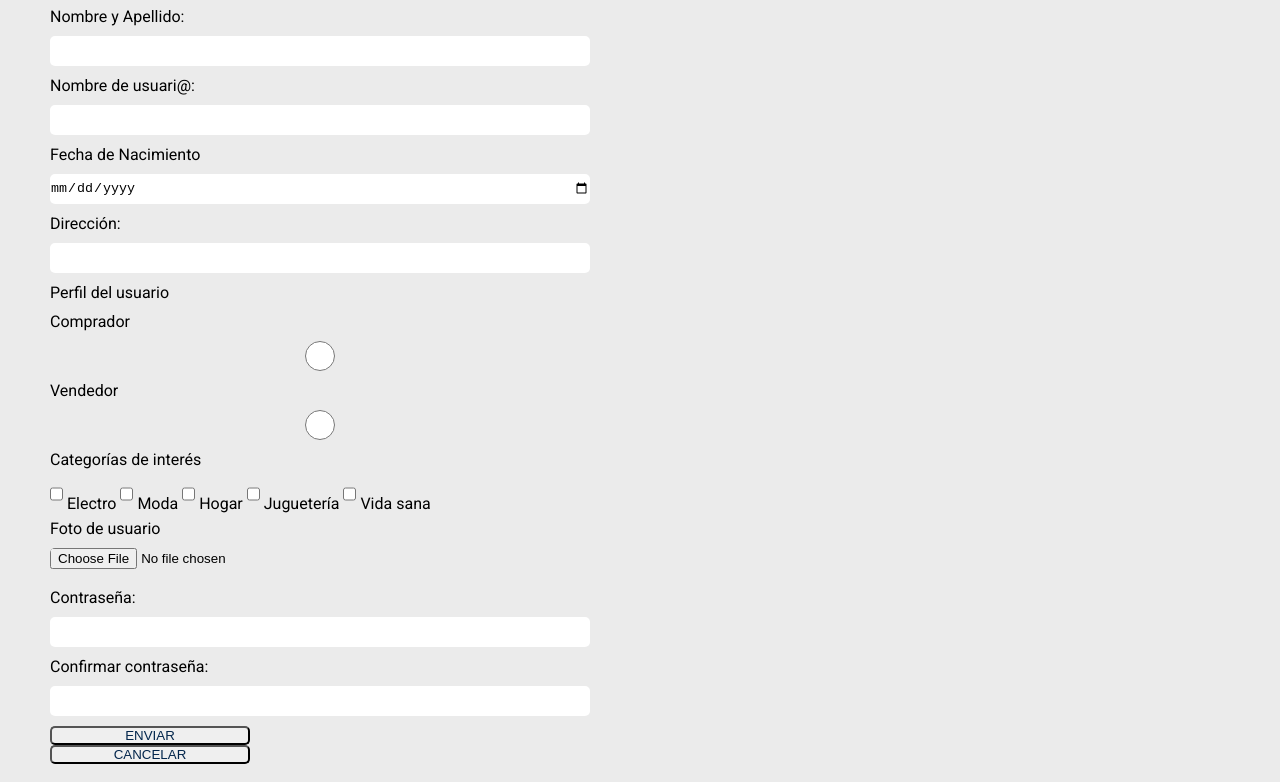
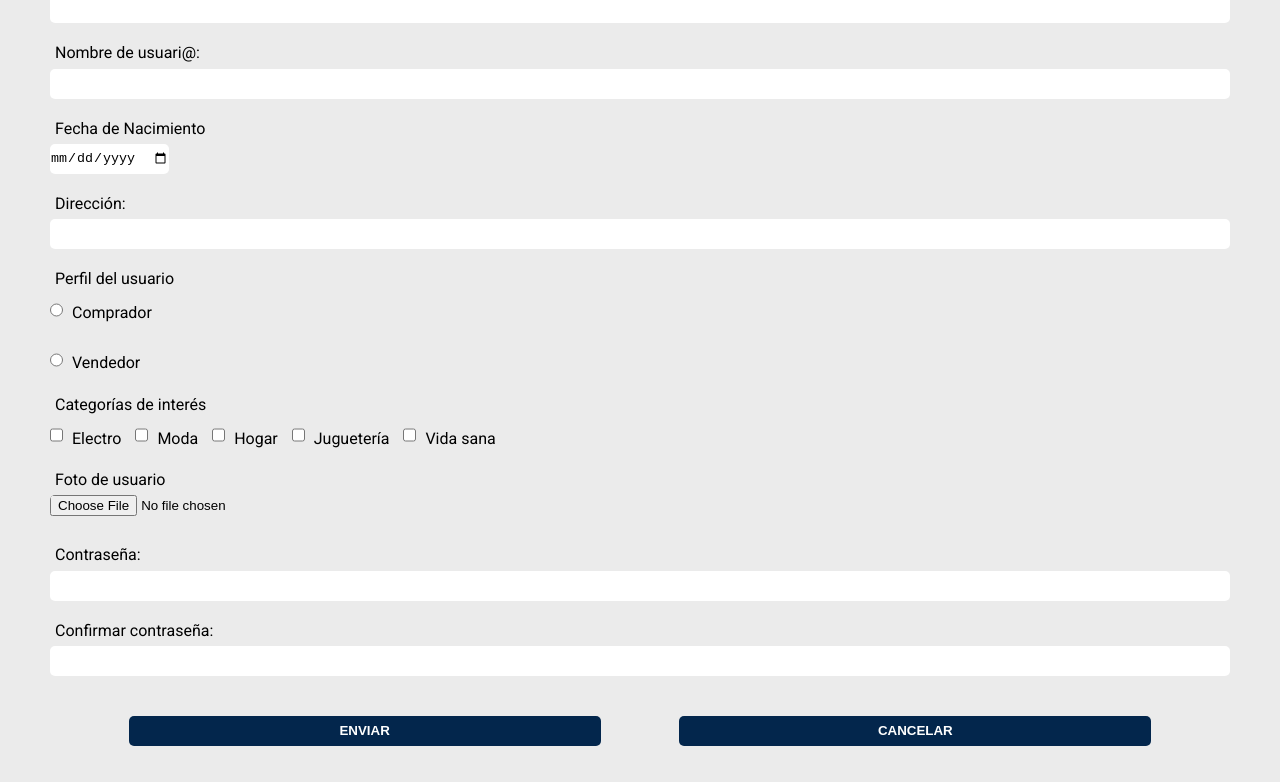
Before and after one commit to lucontigiani/mercado-liebre, a website: page views/register.html in a window 1280 px wide. Shown: the part 238-1020 px from the top of the page. Drawn offline with Linux system fonts and the light colour scheme; files whose address does not match are found by name.

Commit message:
register update

```diff
--- a/public/css/styles.css
+++ b/public/css/styles.css
@@ -107,7 +107,7 @@ p {
 }
 
 .logo {
-    width: 50%;
+    width: 40%;
     display: block;
     margin-left: auto;
     margin-right: 10px;
@@ -220,8 +220,80 @@ footer .modulo-footer {
     background-color: white;
     text-align: center;
 }
+
+/* register */
+
+.register form {
+    width: 100%;
+    padding: 50px;
+}
+
+.register form input {
+    height: 30px;
+    border-radius: 5px;
+    border-style: none;
+    margin-bottom: 20px;
+
+}
+
+.register form label {
+    padding-bottom: 10px;
+    vertical-align: super;
+    margin-left: 5px;
+    margin-right: 10px;
+}
+
+.register form button {
+    font-weight: bold;
+    background-color: #03264C;
+    width: 40%;
+    border-radius: 5px;
+    color: white;
+    height: 30px;
+    display: inline-block;
+    border-style: none;
+    -webkit-transition: all 0.4s ease;
+    -moz-transition: all 0.4s ease;
+    -ms-transition: all 0.4s ease;
+    -o-transition: all 0.4s ease;
+    transition: all 0.4s ease;
+}
+
+button.enviar:hover {
+    background-color: rgb(114, 250, 114);
+
+}
+.categorias {
+    display: inline-block;
+
+
+}
+
+.botones {
+    display: flex;
+    justify-content: space-evenly;
+    margin-top: 20px;
+
+}
+
+.option {
+    display: inline-block;
+
+}
+
+input[type=text],
+input[type=password] {
+ width: 100%;
+}
+
+
 /* tablet */
 @media (min-width: 481px) {
+
+.navbar {
+    display: none;
+    padding: 10px;
+}
 
 .encabezado .logo {
     padding: 10px 10px 10px 15px;
@@ -274,11 +346,6 @@ footer .modulo-footer {
     font-size: 16px;
 }
 
-.navbar {
-    display: flex;
-    justify-content: space-between;
-}
-
 .nav, .login {
     display: inline-block;
 }
@@ -310,13 +377,20 @@ footer .modulo-footer {
     padding-left: 5px;
 }
 
-.burger-menu {
-    display: none;
-}
+
 }
 
 /* laptop*/
 @media (min-width: 769px) {
+
+    .navbar {
+        display: flex;
+        justify-content: space-between;
+    }
+
+    .burger-menu {
+        display: none;
+    }
 
     .cont-header  {
         display: flex;
@@ -333,7 +407,7 @@ footer .modulo-footer {
     }
 
     .logo {
-        width: 50%;
+        width: 30%;
         display: block;
         margin-left: 0;
         margin-right: 0;
@@ -373,34 +447,3 @@ footer .modulo-footer {
 @media (min-width: 1280px) {
 
 }
-
-/* register */
-
-.register form {
-    display:flex;
-    flex-direction: column;
-    width: 50%;
-    padding: 50px;
-}
-
-.register form input {
-    height: 30px;
-    border-radius: 5px;
-    border-style: none;
-    margin-bottom: 10px;
-
-}
-
-.register form label {
-    padding-bottom: 10px;
-}
-
-.register form button {
-    color:#03264C;
-    width: 200px;
-    border-radius: 5px;
-}
-
-.categorias {
-    display: inline;
-}
--- a/views/register.html
+++ b/views/register.html
@@ -60,20 +60,20 @@
     </header>
     <div class="register">
         <form action="index.html" method="POST">
-            <label for="nombre">Nombre y Apellido:</label>
-            <input type="text" name="nombre" id="nombre">
-            <label for="usuario">Nombre de usuari@:</label>
-            <input type="text" name="usuario" id="usuario">
-            <label for="fecha-de-nac">Fecha de Nacimiento</label>
-            <input type="date" name="fecha-de-nac" id="fecha-de-nac">
-            <label for="direccion">Dirección:</label>
-            <input type="text" name="direccion" id="direccion">
-            <label for="tipo-usuario">Perfil del usuario</label>
-            <label for="comprador">Comprador</label>
+            <label for="nombre">Nombre y Apellido:</label> <br>
+            <input type="text" name="nombre" id="nombre"> <br>
+            <label for="usuario">Nombre de usuari@:</label> <br>
+            <input type="text" name="usuario" id="usuario"> <br>
+            <label for="fecha-de-nac">Fecha de Nacimiento</label> <br>
+            <input type="date" name="fecha-de-nac" id="fecha-de-nac"> <br>
+            <label for="direccion">Dirección:</label> <br>
+            <input type="text" name="direccion" id="direccion"> <br>
+            <label for="tipo-usuario">Perfil del usuario</label><br>
             <input type="radio" name="perfil" value="comprador" id="comprador">
-            <label for="vendedor">Vendedor</label>
+            <label class="option" for="comprador">Comprador</label>   <br>
             <input type="radio" name="perfil" value="Vender" id="vendedor">
-            <label>Categorías de interés</label>
+            <label class="option" for="vendedor">Vendedor</label><br>
+            <label>Categorías de interés</label> <br>
             <div class="categorias">
             <input type="checkbox" name="categorias" value="Electro" id="electro">
             <label for="electro">Electro</label>
@@ -85,16 +85,17 @@
             <label for="jugueteria">Juguetería</label>
             <input type="checkbox" name="categorias" value="Vida sana" if="vida-sana">
             <label for="vida-sana">Vida sana</label>
+            </div><br>
+            <label for="foto">Foto de usuario</label><br>
+            <input type="file" name="foto" accept=".jpg, .png"> <br>
+            <label for="password">Contraseña:</label><br>
+            <input type="password" name="password" id="password"><br>
+            <label for="re-password">Confirmar contraseña:</label><br>
+            <input type="password" name="re-password" id="re-password"><br>
+            <div class="botones">
+            <button class="enviar" type="submit">ENVIAR</button>
+            <button type="reset">CANCELAR</button>
             </div>
-            <label for="foto">Foto de usuario</label>
-            <input type="file" name="foto" accept=".jpg, .png">
-            <label for="password">Contraseña:</label>
-            <input type="password" name="password" id="password">
-            <label for="re-password">Confirmar contraseña:</label>
-            <input type="password" name="re-password" id="re-password">
-            <button type="submit">ENVIAR</button>
-            <button type="reset">CANCELAR</button>
-
         </form>
     </div>
 
```
